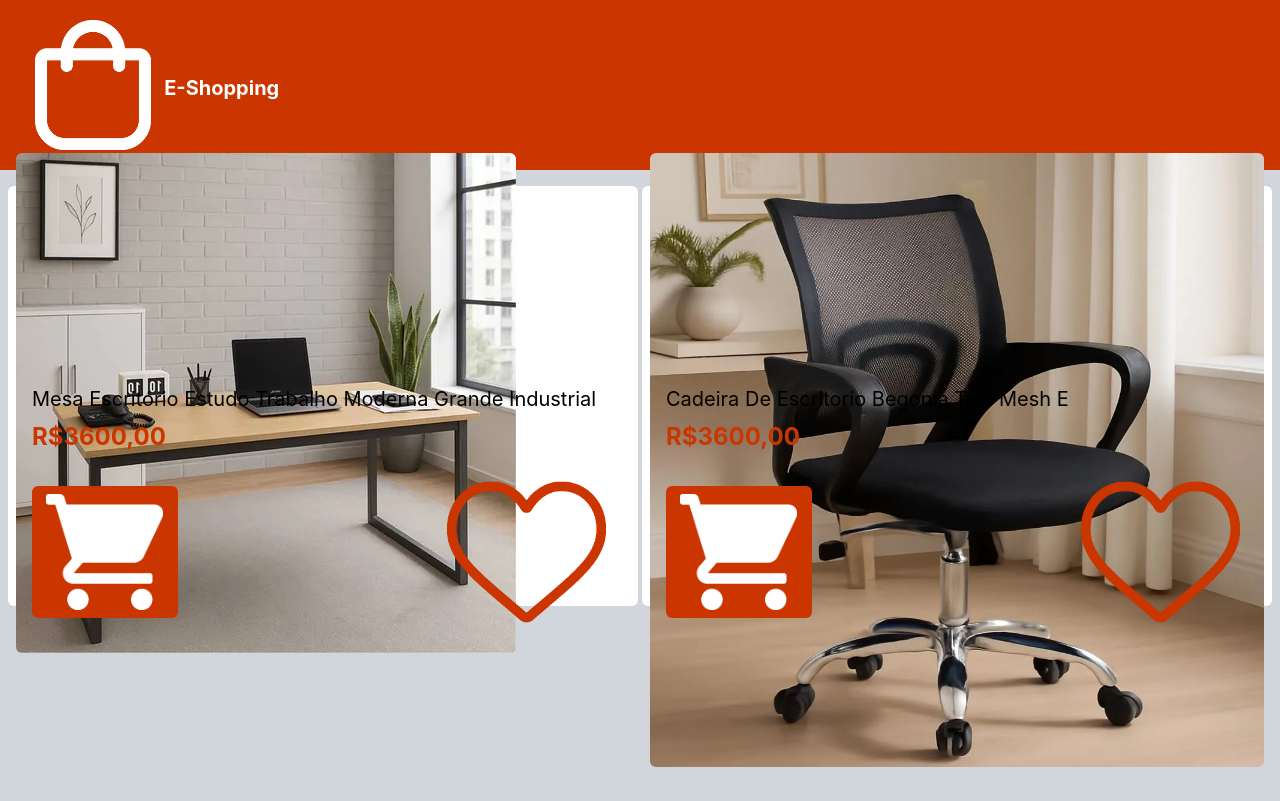
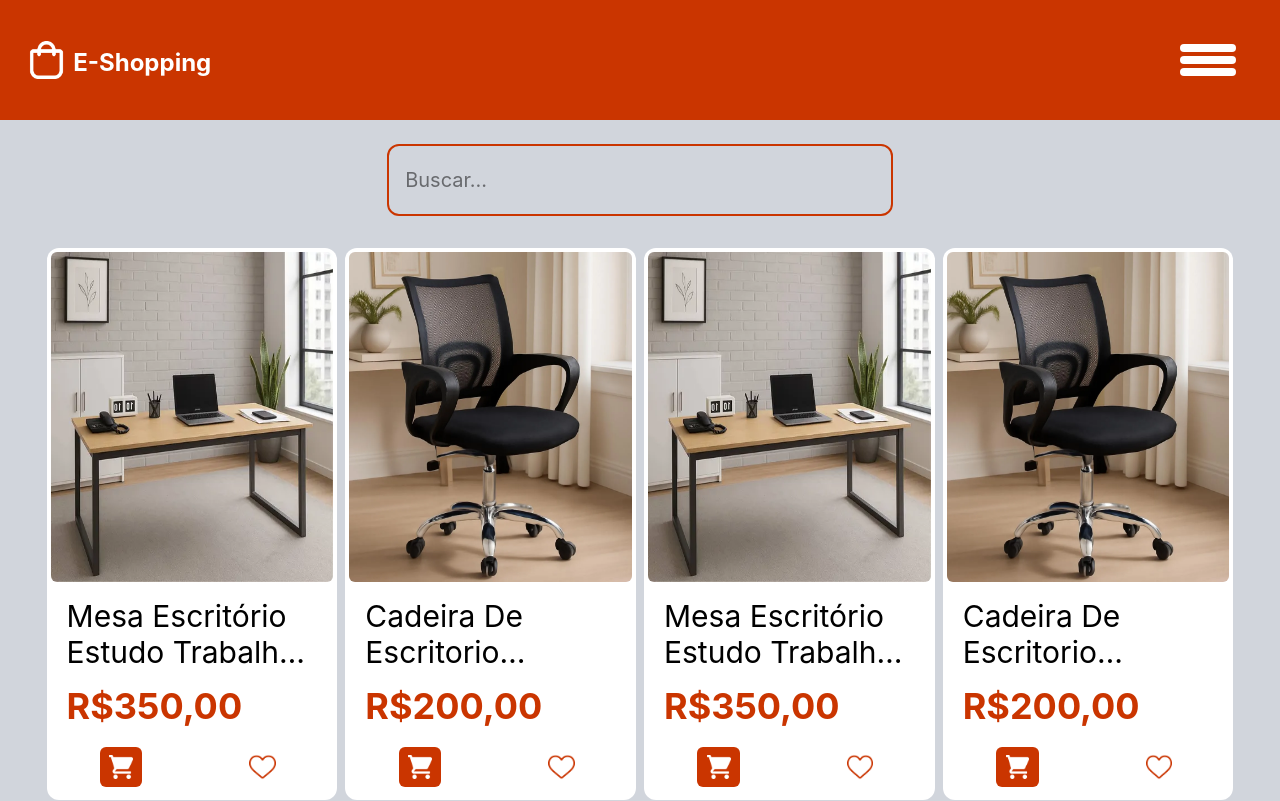
Before and after one commit to Dev-Soares/E-Commerce, a React (Vite) app in the folder frontend/: page / in a window 1280 px wide. Shown: the top 801 px of the page. Built offline with nearby package versions, Linux system fonts and the light colour scheme.

Commit message:
Criando e Estilizando componentes

```diff
--- a/frontend/src/components/NavBar.jsx
+++ b/frontend/src/components/NavBar.jsx
@@ -5,16 +5,16 @@
 const NavBar = ({isOpen, setIsOpen}) => {
 
     return (
-        <header className={`${isOpen ? 'hidden' : ''} h-full w-full text-[var(--color-white)]`}>
+        <header className={` h-full w-full text-[var(--color-white)]`}>
             <nav className="w-full h-auto flex flex-row justify-between items-center bg-[var(--color-main)] p-5">
-                <div className='ml-2 flex justify-start items-center w-[30%] gap-1.5'>
-                    <img src="/logo.png" alt="Logo E-Shop" className='w-[35%]' />
-                    <h2 className='font-title text-xl mt-1.5 hidden md:flex'>
+                <div className='ml-2 flex justify-start items-center w-[30%] gap-2'>
+                    <img src="/logo.png" alt="Logo E-Shop" className='w-[30%] md:w-[15%] lg:w-[18%] xl:w-[10%]' />
+                    <h2 className='font-title text-xl lg:text-2xl mt-1.5 hidden md:flex justify-center items-center'>
                         E-Shopping
                     </h2>
                 </div>
                 <div className='m-2 xl:m-6'>
-                    <button className={`${isOpen ? 'hidden' : ''} text-[var(--color-white)] md:hidden flex flex-col justify-center items-center cursor-pointer`} onClick={() => setIsOpen(true)}>
+                    <button className={`${isOpen ? 'hidden' : ''} text-[var(--color-white)] flex flex-col justify-center items-center cursor-pointer`} onClick={() => setIsOpen(true)}>
                         <span className='h-1 md:h-1.5 xl:h-2 w-8 md:w-10 xl:w-14 bg-[var(--color-white)] transition-all duration-300 rounded-4xl'></span>
                         <span className='h-1 md:h-1.5 xl:h-2 w-8 md:w-10 xl:w-14 bg-[var(--color-white)] my-1 transition-all duration-300 rounded-4xl'></span>
                         <span className='h-1 md:h-1.5 xl:h-2 w-8 md:w-10 xl:w-14 bg-[var(--color-white)] transition-all duration-300 rounded-4xl'></span>
--- a/frontend/src/components/Product.jsx
+++ b/frontend/src/components/Product.jsx
@@ -1,25 +1,26 @@
 
 
-const Product = ({imgUrl, productTitle}) => {
+const Product = ({imgUrl, productTitle, productPrice}) => {
 
 
   return (
-    <div className='w-[100%] h-105 bg-white   rounded-md flex justify-center items-center flex-col gap-3 p-2'>
-        <div className='w-full h-full max-h-55'>
-            <img src={imgUrl} alt="" className="rounded-md"/>
+    <div className='w-[47%] h-95 md:h-120 lg:h-125 xl:h-138 2xl:h-130 md:w-[30%] xl:w-[23%] 2xl:w-[20%] bg-white rounded-xl flex gap-4 flex-col justify-between items-center p-1'>
+        <div className='w-full h-full max-h-45 md:max-h-60 lg:max-h-68 xl:max-h-100 2xl:max-h-70 flex justify-center'>
+            <img src={imgUrl} alt="" className="rounded-md h-full w-full"/>
         </div>
-        <div className="flex flex-col justify-start items-start w-full px-4 gap-2">
-            <h2 className="text-xl font-item">{productTitle}</h2>
-            <h2 className="text-2xl text-[var(--color-main)] font-title">R$3600,00</h2>
-            <div className="mt-1 w-full flex justify-between items-center">
-                <button className="bg-[var(--color-main)] p-2 rounded-md flex justify-center items-center w-[25%]">
+        <div className=" flex flex-col justify-start items-start w-full px-4 gap-2 lg:gap-4">
+            <h2 className="text-lg md:text-xl lg:text-2xl xl:text-3xl font-item w-full line-clamp-2 ">{productTitle}</h2>
+            <h2 className="text-2xl lg:text-3xl xl:text-4xl text-[var(--color-main)] font-title">R${productPrice}</h2>
+        </div>
+        <div className="mt-1 lg:mb-2 w-full flex justify-around items-center">
+                <button className="bg-[var(--color-main)] p-2 rounded-md flex justify-center items-center w-[25%] lg:w-[20%] xl:w-[15%] 2xl:w-[15%]">
                     <img src="public/cart.png" alt="" className="w-[90%]"/>
                 </button>
-                <button className=" flex p-2 bg-transparent justify-center items-center w-[30%]">
+                <button className=" flex p-2 bg-transparent justify-center items-center w-[30%] lg:w-[20%] xl:w-[15%] 2xl:w-[15%]" >
                     <img src="public/heart.png" alt="" />
                 </button>
-            </div>
         </div>
+
 
 
     </div>
--- /dev/null
+++ b/frontend/src/components/ProductList.jsx
@@ -0,0 +1,19 @@
+import Product from "../components/Product"
+
+const ProductList = () => {
+
+
+  return (
+    <div className="w-full h-screen pt-4 flex flex-wrap justify-center gap-1 gap-y-4 lg:gap-x-2 2xl:gap-x-16">
+        <Product imgUrl='public/table.webp' productTitle='Mesa Escritório Estudo Trabalho Moderna Grande Industrial' productPrice='350,00'/>
+        <Product imgUrl='public/chair.webp'  productTitle='Cadeira De Escritorio Begonia Tela Mesh E' productPrice='200,00'/>
+        <Product imgUrl='public/table.webp' productTitle='Mesa Escritório Estudo Trabalho Moderna Grande Industrial' productPrice='350,00'/>
+        <Product imgUrl='public/chair.webp'  productTitle='Cadeira De Escritorio Begonia Tela Mesh E' productPrice='200,00'/>
+        <Product imgUrl='public/table.webp' productTitle='Mesa Escritório Estudo Trabalho Moderna Grande Industrial' productPrice='350,00'/>
+        <Product imgUrl='public/chair.webp'  productTitle='Cadeira De Escritorio Begonia Tela Mesh E' productPrice='200,00'/>
+
+      </div>
+  )
+}
+
+export default ProductList
--- /dev/null
+++ b/frontend/src/components/SearchInput.jsx
@@ -0,0 +1,12 @@
+
+
+const SearchInput = () => {
+  return (
+    <div className='w-full h-auto  flex justify-center items-center m-4 self-center'>
+      <input type="text" placeholder="Buscar..." className="border-2 border-[var(--color-main)] p-2 rounded-xl w-[80%] md:w-[60%] xl:w-[40%] md:text-xl font-item lg:min-h-15 xl:min-h-18 lg:p-4">
+      </input>
+    </div>
+  )
+}
+
+export default SearchInput
--- a/frontend/src/components/SideBar.jsx
+++ b/frontend/src/components/SideBar.jsx
@@ -13,21 +13,21 @@ const SideBar = ({ isOpen, setIsOpen }) => {
                         </button>
                     </div>
 
-                    <div className='flex flex-col h-full w-auto justify-center items-start gap-14 text-2xl font-item'>
+                    <div className='flex flex-col h-full w-auto justify-center items-start gap-14 text-2xl lg:text-3xl font-item'>
                         <button className='flex w-full h-auto justify-center items-center gap-2 '>
-                            <img src="public/cart.png" alt="" className='w-[10%]'/>
+                            <img src="public/cart.png" alt="" className='w-[10%] lg:w-[12%] xl:w-[8%]'/>
                             Meu Carrinho
                         </button>
 
-                        <button className='flex w-full h-auto justify-center items-center gap-2 '>
-                            <img src="public/writing.png" alt="" className='w-[10%]'/>
+                        <button className='flex w-full h-auto justify-center items-center gap-2 lg:gap-3 '>
+                            <img src="public/writing.png" alt="" className='w-[10%] lg:w-[12%] xl:w-[8%]'/>
                             Anuncie aqui
                         </button>
                     </div>
                     <div className='w-[50%] flex justify-center items-center'>
 
 
-                        <button className='bg-white text-[var(--color-main)] font-title p-2 text-xl w-[90%] rounded-xl'>
+                        <button className='bg-white text-[var(--color-main)] font-title p-2 text-xl lg:text-2xl w-[90%] rounded-xl'>
                             Sair
                         </button>
                     </div>
--- a/frontend/src/pages/MainPage.jsx
+++ b/frontend/src/pages/MainPage.jsx
@@ -1,6 +1,7 @@
 import NavBar from "../components/NavBar"
 import SideBar from "../components/SideBar"
-import Product from "../components/Product"
+import ProductList from "../components/ProductList"
+import SearchInput from "../components/SearchInput"
 import { useState } from 'react'
 
 const MainPage = () => {
@@ -8,13 +9,12 @@ const MainPage = () => {
   const [isOpen, setIsOpen] = useState(false)
 
   return (
-    <main className=" min-h-screen w-full p-0 m-0">
+    <main className=" min-h-screen w-full p-0 m-0 overflow-y-auto">
       <NavBar isOpen={isOpen} setIsOpen={setIsOpen} />
       <SideBar isOpen={isOpen} setIsOpen={setIsOpen} />
-      <div className="w-full h-screen pt-4 flex justify-center gap-1 p-2 bg-gray-300">
-        <Product imgUrl='public/table.webp' productTitle='Mesa Escritório Estudo Trabalho Moderna Grande Industrial'/>
-        <Product imgUrl='public/chair.webp'  productTitle='Cadeira De Escritorio Begonia Tela Mesh E'/>
-
+      <div className="h-full w-full bg-gray-300 p-2 overflow-x-hidden flex flex-col justify-center">
+        <SearchInput />
+        <ProductList />
       </div>
     </main>
   )
```
Also changed, not shown: 1 other file (tests, documents, lock files or other folders).
